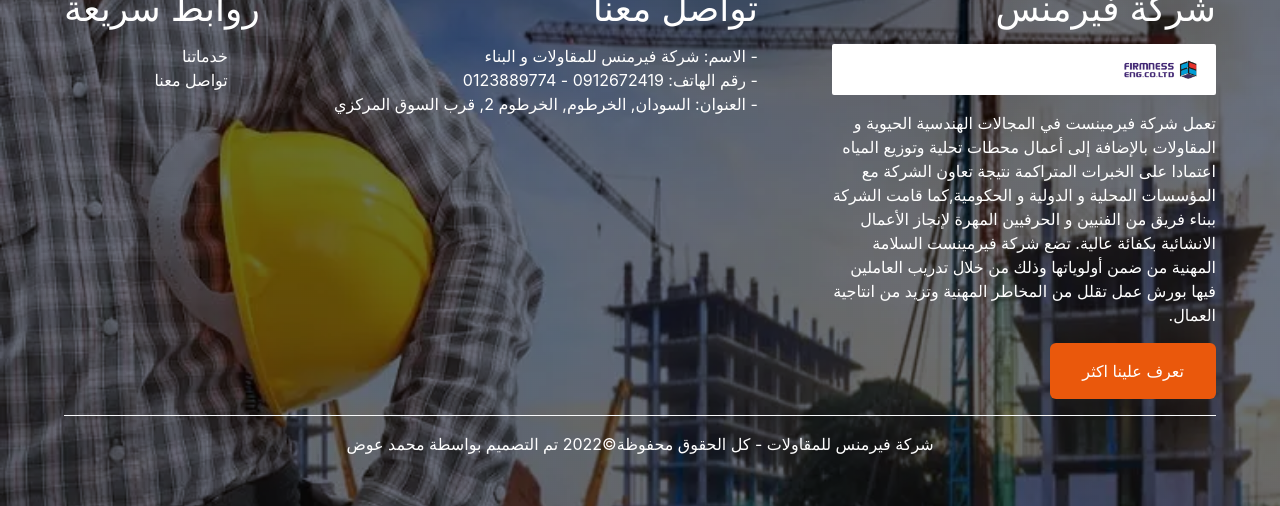
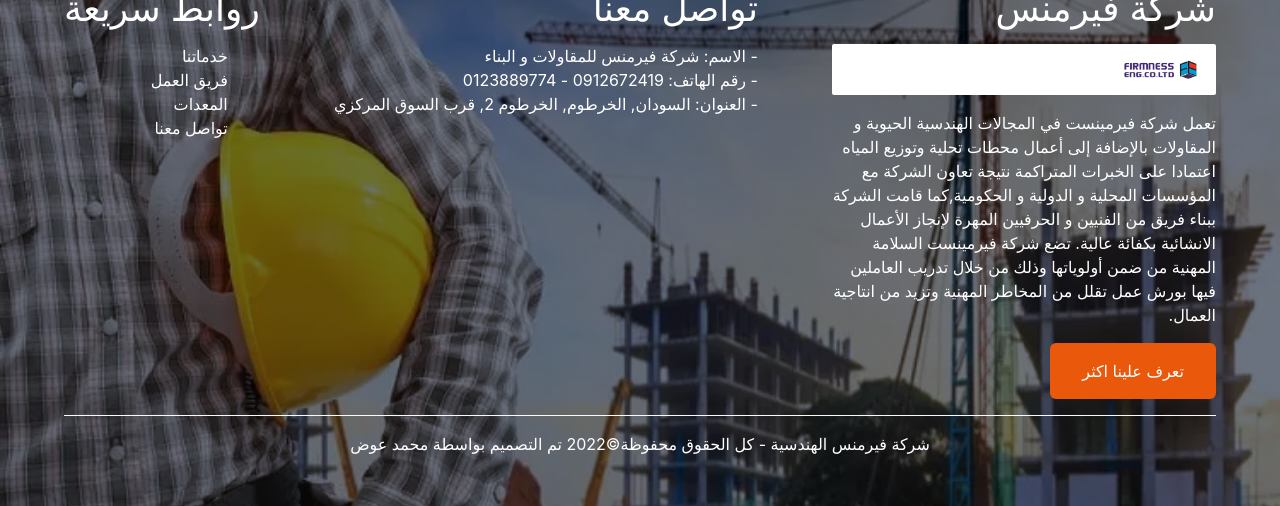
Before and after one commit to MohamedAwde/firmness-engineering, a Next.js app: page / in a window 1280 px wide. Shown: the part 3699-4205 px from the top of the page. Built offline with nearby package versions, Linux system fonts and the light colour scheme; a web font is replaced by a local one.

Commit message:
Update Footer.tsx

```diff
--- a/components/Footer.tsx
+++ b/components/Footer.tsx
@@ -34,6 +34,12 @@ const Footer: React.FC = () => {
               <Link href="/services">خدماتنا</Link>
             </li>
             <li>
+              <Link href="/team">فريق العمل</Link>
+            </li>
+            <li>
+              <Link href="/equipments">المعدات</Link>
+            </li>
+            <li>
               <Link href="/contact">تواصل معنا</Link>
             </li>
           </ul>
@@ -41,12 +47,9 @@ const Footer: React.FC = () => {
       </div>
       <div className="border-t border-gray-50 text-center py-4 mt-4">
         <p>
-          شركة فيرمنس للمقاولات - كل الحقوق محفوظة©{new Date().getFullYear()} تم
+          شركة فيرمنس الهندسية - كل الحقوق محفوظة©{new Date().getFullYear()} تم
           التصميم بواسطة
-          <a
-            href="https://mohamedawde.github.io/portfolio-ar/"
-            target={"_blank"}
-          >
+          <a href="https://mohamedawde.com/" target={"_blank"}>
             {" "}
             محمد عوض
           </a>
```
